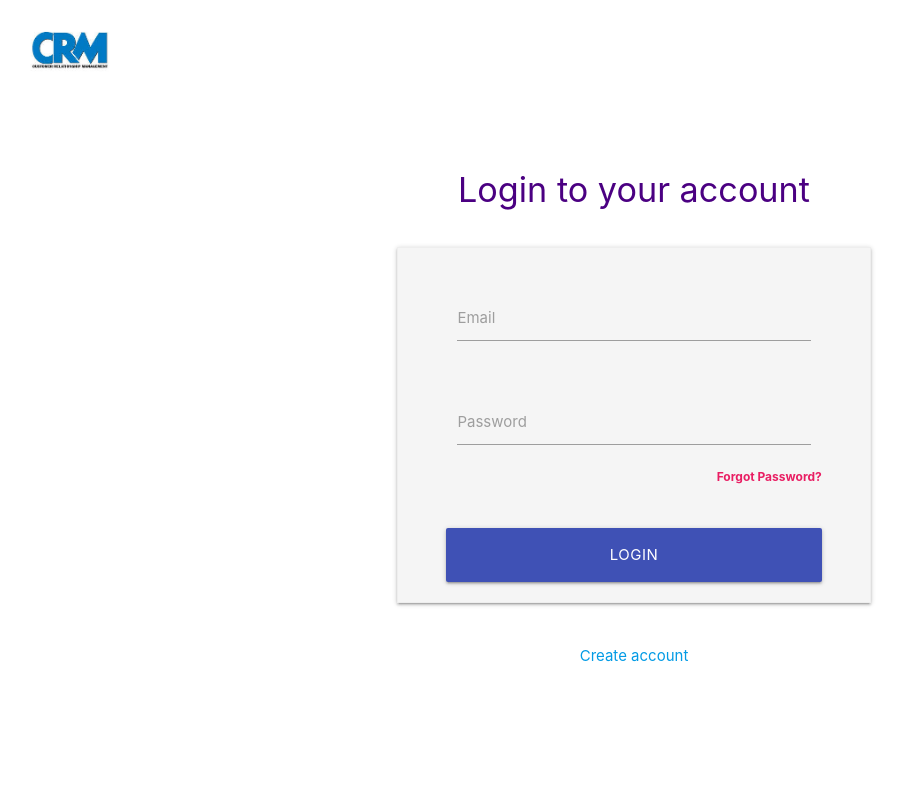
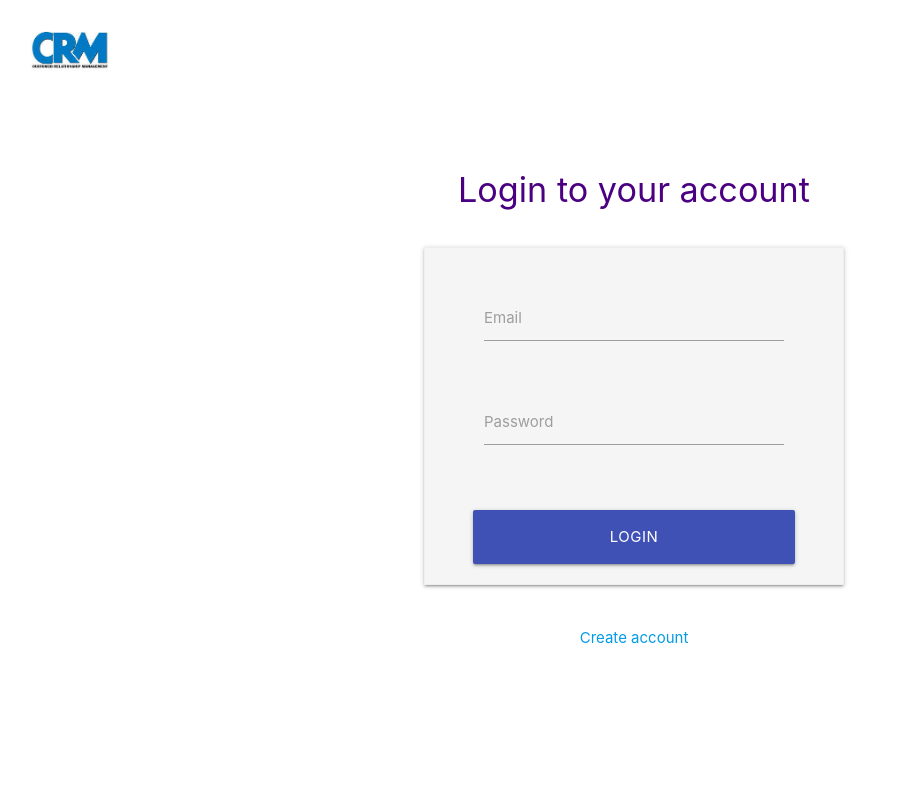
Before and after one commit to mohammed-shahan/CRM_Project, a Flask app: page /auth/login/ in a window 1280 px wide. Shown: the whole page, without its empty margins (6-910 px from the left). Run offline with Flask 2, Linux system fonts and the light colour scheme.

Commit message:
login page modifications

```diff
--- a/apps/templates/auth/pages/login.html
+++ b/apps/templates/auth/pages/login.html
@@ -10,30 +10,34 @@
 
 {% block content %}
 
+
+<div style="position: fixed; width:100%; height:100%;">
+
   {% with messages = get_flashed_messages(with_categories=true) %}
     {% if messages %}
       {% for category, message in messages %}
           {% if category == 'error' %}
-          <div class="row" id="alert_box">
-            <div class="col s12 m12">
+          <div class="row" id="alert_box" style="position: absolute; width:300px; margin-left:42%">
+            <div class="col s6 m8 l12">
               <div class="card red darken-1">
                 <div class="row">
-                  <div class="col s12 m10">
+                  <div class="col">
                     <div class="card-content white-text">
                       <p>{{ message }}</p>
                   </div>
                 </div>
                 <div class="col s12 m2">
-                  <i class="fa fa-times icon_style"                             id="alert_close" aria-hidden="true"></i>
+                  <i class="fa fa-times icon_style" id="alert_close" aria-hidden="true"></i>
                 </div>
               </div>
-             </div>
+            </div>
             </div>
           </div>
           {% endif %}
       {% endfor %}
     {% endif %}
   {% endwith %}
+
 
   <img src="/static/images/crm.jpg" alt="logo-img" style="width: 100px; height: auto; margin-left: 2%;">
   <h4 class="login-msg center" style="color: indigo; margin-top: 5%;">Login to your account</h4>
@@ -42,7 +46,7 @@
       <form class="col s12" method="post">
         <div class="row">
           <div class="input-field col s12">
-            <input name="email" type="email" class="validate">
+            <input name="email" type="email" class="validate" style="width: 300px;">
             <label for="email">Email</label>
           </div>
         </div>
@@ -51,9 +55,6 @@
             <input name="password" type="password" class="validate">
             <label for="password">Password</label>
           </div>
-          <label style='float: right;'>
-            <a class='pink-text' href='#!'><b>Forgot Password?</b></a>
-          </label>
         </div>
 
         <br />
@@ -66,7 +67,7 @@
     </div>
   </div>
   <p align="middle"><a href="{{url_for('auth_bp.register')}}">Create account</a></p>
-
+</div>
 
 {% endblock %}
 
```
